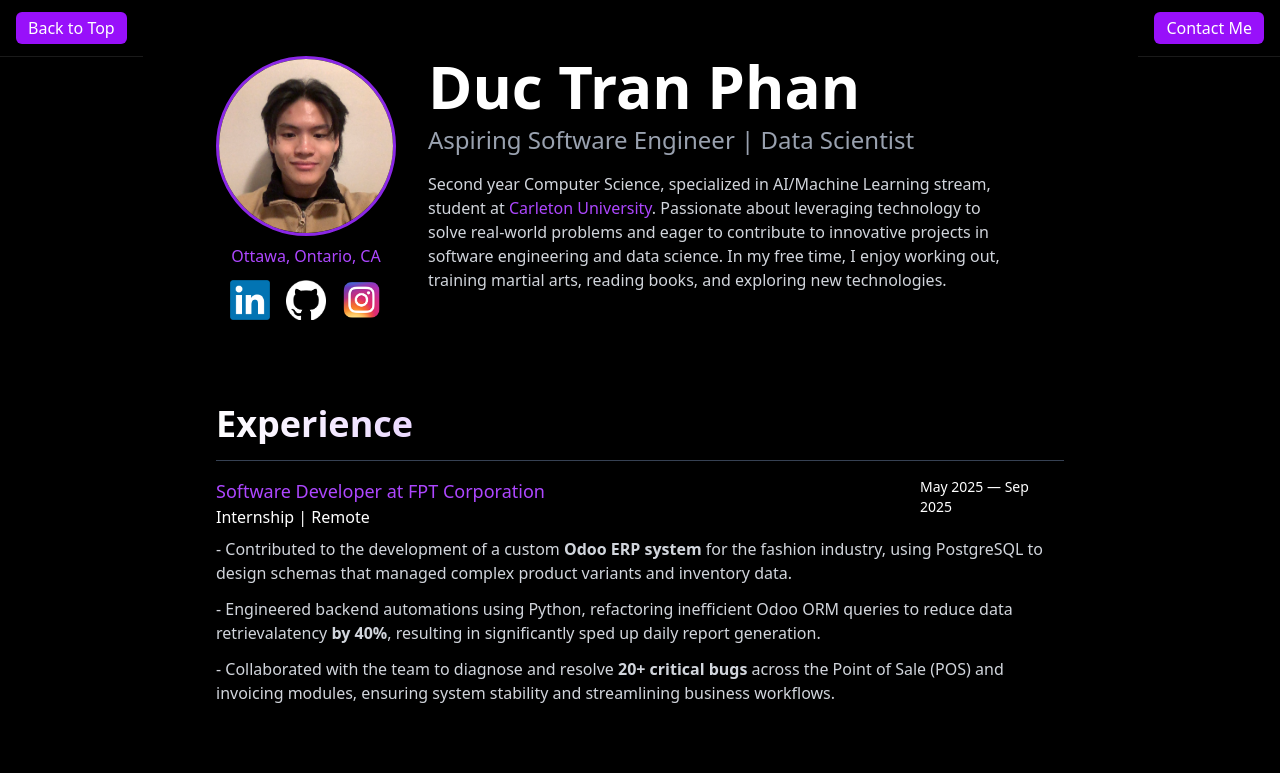
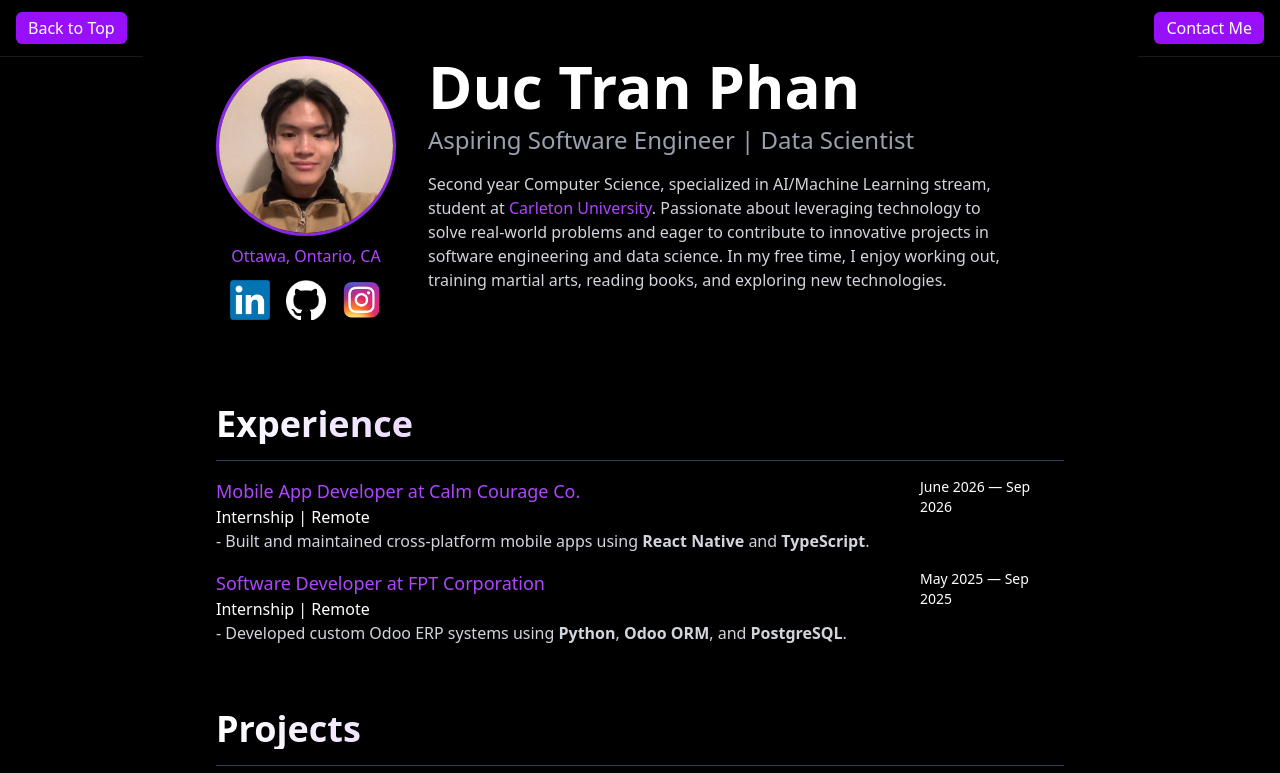
Before and after one commit to ductranphan/Proffesional_Portfolio, a React (Vite) app: page / in a window 1280 px wide. Shown: the top 773 px of the page. Built offline with nearby package versions, Linux system fonts and the light colour scheme.

Commit message:
Change my work experience

```diff
--- a/src/App.jsx
+++ b/src/App.jsx
@@ -107,22 +107,28 @@ function Experience() {
         <ul className=" mt-4 space-y-4 text-gray-300">
           <li>
             <div className="flex items-start justify-between gap-6">
-
+              <div className="flex-1">
+                <h3 className="text-lg font-medium text-purple-500">Mobile App Developer at Calm Courage Co.</h3>
+                <span className="font-medium text-white mb-5">Internship | Remote</span>
+              </div>
+              <div className="w-36 flex flex-col items-center text-sm text-gray-400">
+                <span className="font-medium text-white">June 2026 — Sep 2026</span>
+              </div>
+            </div>
+            <p className="experience-list text-gray-300 mb-3">- Built and maintained cross-platform mobile apps using <strong>React Native</strong> and <strong>TypeScript</strong>.</p>
+          </li>
+          <li>
+            <div className="flex items-start justify-between gap-6">
               <div className="flex-1">
                 <h3 className="text-lg font-medium text-purple-500">Software Developer at FPT Corporation</h3>
                 <span className="font-medium text-white mb-5">Internship | Remote</span>
               </div>
-
               <div className="w-36 flex flex-col items-center text-sm text-gray-400">
                 <span className="font-medium text-white">May 2025 — Sep 2025</span>
-                <span className="font-medium text-white mb-5"></span>
               </div>
-
             </div>
-            <p className="experience-list text-gray-300 mb-3">- Contributed to the development of a custom <strong>Odoo ERP system</strong> for the fashion industry, using PostgreSQL to design schemas that managed complex product variants and inventory data.</p>
-            <p className="experience-list text-gray-300 mb-3">- Engineered backend automations using Python, refactoring inefficient Odoo ORM queries to reduce data retrievalatency <strong>by 40%</strong>, resulting in significantly sped up daily report generation.</p>
-            <p className="experience-list text-gray-300 mb-3">- Collaborated with the team to diagnose and resolve <strong>20+ critical bugs</strong> across the Point of Sale (POS) and invoicing modules, ensuring system stability and streamlining business workflows.</p>
-            </li>
+            <p className="experience-list text-gray-300 mb-3">- Developed custom Odoo ERP systems using <strong>Python</strong>, <strong>Odoo ORM</strong>, and <strong>PostgreSQL</strong>.</p>
+          </li>
         </ul>
       </div>
     </>
```
Also changed, not shown: src/assets/id.jpg (added).
